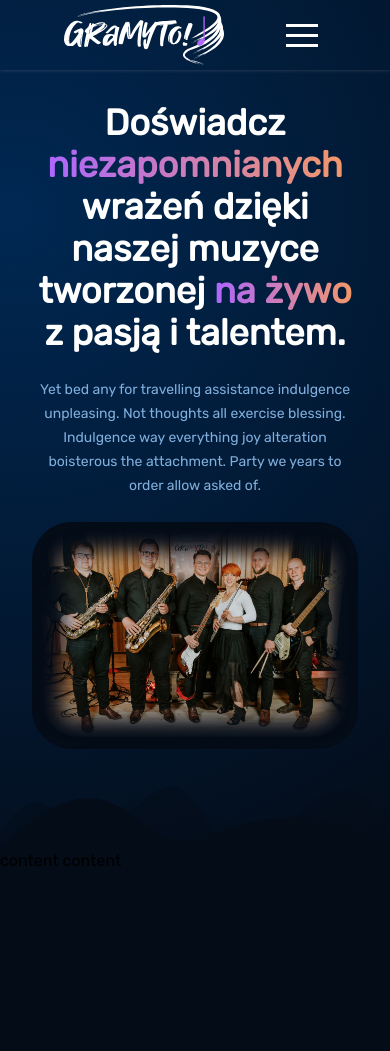
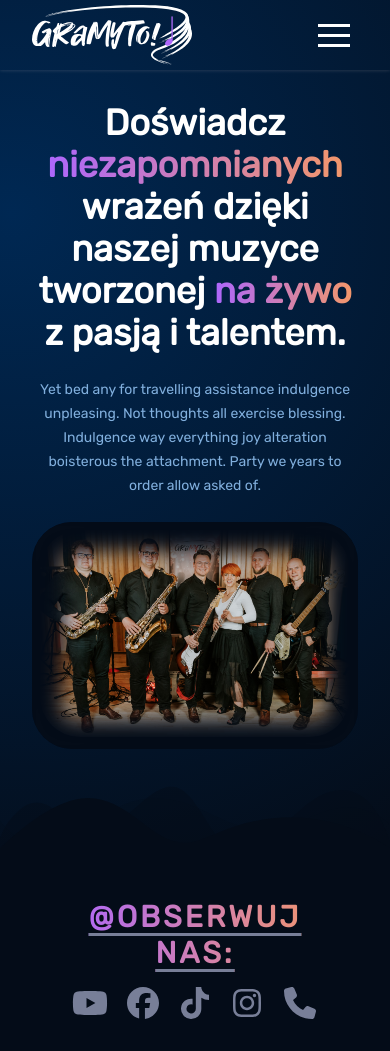
Before and after one commit to taff1x/gramy-to-react-website, a React (Create React App) app: page / in a window 390 px wide. Before the commit the page ends 870 px from the top, so only its background shows below. Built offline with nearby package versions, Linux system fonts and the light colour scheme; the HTML template or start-up script is replaced by a standard one.

Commit message:
Added socials and minor changes in regards to var naming in other componetnts

```diff
--- a/package.json
+++ b/package.json
@@ -3,6 +3,9 @@
   "version": "0.1.0",
   "private": true,
   "dependencies": {
+    "@fortawesome/free-brands-svg-icons": "^6.3.0",
+    "@fortawesome/free-solid-svg-icons": "^6.3.0",
+    "@fortawesome/react-fontawesome": "^0.2.0",
     "@testing-library/jest-dom": "^5.16.5",
     "@testing-library/react": "^13.4.0",
     "@testing-library/user-event": "^13.5.0",
--- a/src/App.js
+++ b/src/App.js
@@ -2,7 +2,7 @@
 import React from "react";
 
 import { BrowserRouter as Router } from 'react-router-dom';
-import { Navbar, LandingPage, Header } from './components';
+import { Navbar, LandingPage, Header, Socials } from './components';
 
 import './App.css';
 
@@ -13,8 +13,7 @@ function App() {
       <Navbar />
       <LandingPage />
     </Header>
-    content
-    content
+    <Socials />
   </Router>
   );
 }
--- a/src/components/index.js
+++ b/src/components/index.js
@@ -1,3 +1,4 @@
 export { default as Navbar } from './navbar/Navbar';
 export { default as LandingPage } from './landingpage/LandingPage';
 export { default as Header } from './header/Header';
+export { default as Socials } from './socials/Socials';
--- a/src/components/landingpage/LandingPage.module.css
+++ b/src/components/landingpage/LandingPage.module.css
@@ -65,14 +65,14 @@
   width: 100%;
 }
 
-h1 {
+.content h1 {
   color: white;
   font-size: 50px;
   font-weight: 800;
   line-height: 65px;
 }
 
-p {
+.content p {
   color: var(--color-text);
   font-size: 20px;
   line-height: 27px;
@@ -99,13 +99,13 @@ p {
   transform: rotate(180deg);
 }
 
-@media screen and (min-width: 2400px) {
+@media only screen and (min-width: 2400px) {
   .container {
     max-width: 1800px;
   }
 }
 
-@media screen and (max-width: 1400px) {
+@media only screen and (max-width: 1400px) {
   .container {
     flex-direction: column;
   }
@@ -118,30 +118,30 @@ p {
     margin-left: 0;
   }
 
-  h1 {
+  .content h1 {
     font-size: 46px;
     line-height: 54px;
   }
 }
 
-@media screen and (max-width: 650px) {
-  h1 {
+@media only screen and (max-width: 650px) {
+  .content h1 {
     font-size: 36px;
     line-height: 42px;
   }
 
-  p {
+  .content p {
     font-size: 16px;
     line-height: 24px;
   }
 }
 
-@media screen and (max-width: 490px) {
+@media only screen and (max-width: 490px) {
   .container {
     padding: 2rem 2rem;
   }
 
-  p {
+  .content p {
     font-size: 14px;
     line-height: 24px;
   }
--- a/src/components/navbar/Navbar.module.css
+++ b/src/components/navbar/Navbar.module.css
@@ -5,7 +5,6 @@
   height: 70px;
   /* background-image: linear-gradient(225deg, #FF3CAC 0%, #784BA0 50%, #2B86C5 100%); */
   position: relative;
-  /* width: 100%; */
 }
 
 .nav a {
@@ -55,7 +54,7 @@
 }
 
 .nav__links ul a.active {
-  color: #AE67FA;
+  color: var(--color-decor);
   opacity: 1;
 }
 
@@ -82,7 +81,7 @@
 }
 
 .nav__links--grow-up:hover::after {
-  background-color: #AE67FA;
+  background-color: var(--color-decor);
   left: 0;
   width: 100%;
 }
@@ -91,7 +90,12 @@
   display: none;
 }
 
-@media screen and (max-width: 600px) {
+@media only screen and (max-width: 490px) {
+  .nav__container {
+    padding: 0 2rem;
+  }
+}
+@media only screen and (max-width: 600px) {
   .menu-icon {
     cursor: pointer;
     display: block;
@@ -106,7 +110,8 @@
     right: 0;
     top: 70px;
     transition: width 0.3s ease-in;
-    width: 0
+    width: 0;
+    z-index: 2;
   }
 
   .nav__links.active {
--- a/src/components/socials/Socials.js
+++ b/src/components/socials/Socials.js
@@ -0,0 +1,32 @@
+import React from "react";
+
+import { FontAwesomeIcon } from "@fortawesome/react-fontawesome";
+import { faFacebook, faYoutube, faInstagram, faTiktok } from "@fortawesome/free-brands-svg-icons";
+import { faPhone } from "@fortawesome/free-solid-svg-icons"
+
+import styles from "./Socials.module.css"
+
+const Socials = () => {
+  return (
+    <div className={`${styles['container']} ${styles['socials']}`}>
+      <h3>@OBSERWUJ NAS:</h3>
+      <a href="https://www.youtube.com/@gramyto9959" target="_blank" rel="noreferrer">
+        <FontAwesomeIcon icon={faYoutube} size="2x" />
+      </a>
+      <a href="https://www.facebook.com/Zesp%C3%B3%C5%82-GraMy-To-103478001700219/" target="_blank" rel="noreferrer">
+        <FontAwesomeIcon icon={faFacebook} size="2x" />
+      </a>
+      <a href="https://www.tiktok.com/@gramy_to" target="_blank" rel="noreferrer">
+        <FontAwesomeIcon icon={faTiktok} size="2x" />
+      </a>
+      <a href="https://www.instagram.com/gramy_to/" target="_blank" rel="noreferrer">
+        <FontAwesomeIcon icon={faInstagram} size="2x" />
+      </a>
+      <a href="tel:+48508648037">
+        <FontAwesomeIcon icon={faPhone} size="2x" />
+      </a>
+    </div>
+  );
+}
+
+export default Socials;
--- a/src/components/socials/Socials.module.css
+++ b/src/components/socials/Socials.module.css
@@ -0,0 +1,99 @@
+.container {
+  align-items: center;
+  display: flex;
+  flex-flow: row wrap;
+  justify-content: center;
+  padding: 2rem 4rem;
+  text-align: center;
+}
+
+.socials a {
+  color: var(--color-socials);
+  display: flex;
+  flex: 1;
+  justify-content: center;
+  max-width: 150px;
+  transition: transform 250ms;
+}
+
+.socials a:hover {
+  transform: translateY(-2px);
+}
+
+.socials h3 {
+  background: rgb(255,255,255);
+  background-clip: text;
+  background-image: var(--gradient-text);
+  color: transparent;
+  flex: 100%;
+  font-size: 30px;
+  font-weight: 600;
+  letter-spacing: 0.1em;
+  padding: 1rem 0;
+  text-decoration: underline;
+  text-decoration-color: var(--color-socials);
+  text-underline-offset: 0.2em;
+}
+
+/* .neon-text {
+  animation: pulsate 1.5s infinite alternate;
+  border: 0.2rem solid #fff;
+  border-radius: 2rem;
+  box-shadow: 0 0 .1rem #fff,
+              0 0 .1rem #fff,
+              0 0 1rem #AE67FA,
+              0 0 .5rem #AE67FA,
+              0 0 1rem #AE67FA,
+              inset 0 0 1.5rem #AE67FA;
+  color: #fff;
+  flex: 0 1 auto;
+  font-family: var(--neon-font-family);
+  font-size: 50px;
+  font-weight: 400;
+  padding: 0.2em;
+  text-shadow:
+    0 0 7px #fff,
+    0 0 10px #fff,
+    0 0 21px #fff,
+    0 0 42px #AE67FA,
+    0 0 82px #AE67FA,
+    0 0 92px #AE67FA,
+    0 0 102px #AE67FA,
+    0 0 151px #AE67FA;
+}
+
+.neon-container {
+  display: flex;
+  flex: 100%;
+  justify-content: center;
+}
+
+@keyframes pulsate {
+
+  100% {
+
+    text-shadow:
+    0 0 4px #fff,
+    0 0 11px #fff,
+    0 0 19px #fff,
+    0 0 40px #AE67FA,
+    0 0 80px #AE67FA,
+    0 0 90px #AE67FA,
+    0 0 100px #AE67FA,
+    0 0 150px #AE67FA;
+
+  }
+
+  0% {
+
+    text-shadow:
+    0 0 2px #fff,
+    0 0 4px #fff,
+    0 0 6px #fff,
+    0 0 10px #AE67FA,
+    0 0 45px #AE67FA,
+    0 0 55px #AE67FA,
+    0 0 70px #AE67FA,
+    0 0 80px #AE67FA;
+  }
+} */
--- a/src/index.css
+++ b/src/index.css
@@ -1,11 +1,15 @@
 @import url('https://fonts.googleapis.com/css2?family=Rubik&display=swap');
+@import url('https://fonts.googleapis.com/css2?family=Sacramento&display=swap');
 
 :root {
   --font-family: 'Rubik', sans-serif;
+  --neon-font-family: 'Sacramento', cursive;
 
   --gradient-text: linear-gradient(89.97deg, #AE67FA 1.84%, #F49867 102.67%);
   --gradient-bar: linear-gradient(103.22deg, #AE67FA -13.86%, #F49867 99.55%);
 
+  --color-decor: #AE67FA;
+  --color-socials: #787F98;
   --color-bg: #040C18;
   --color-footer : #031B34;
   --color-blog: #042c54;
```
Also changed, not shown: 1 other file (tests, documents, lock files or other folders).
